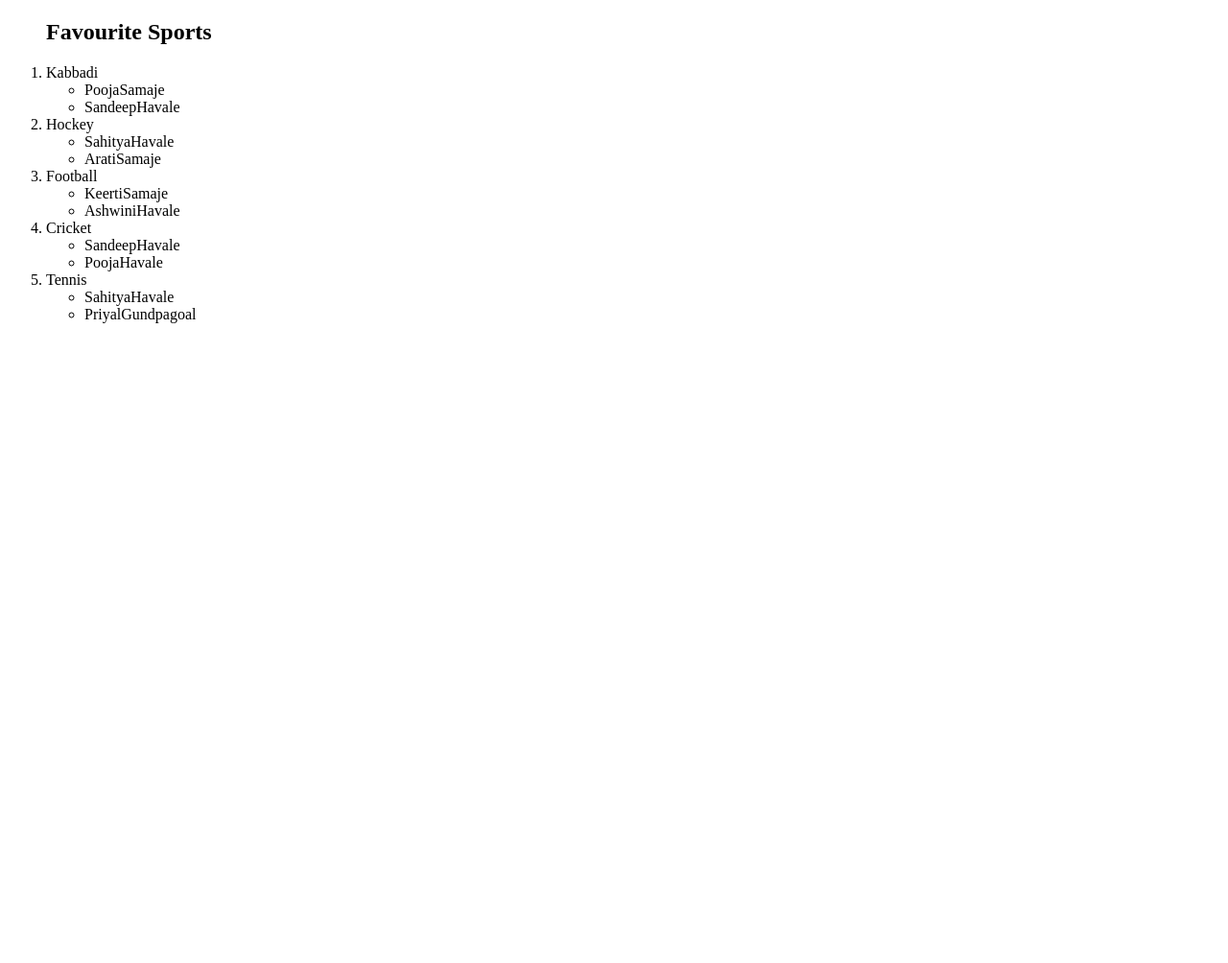
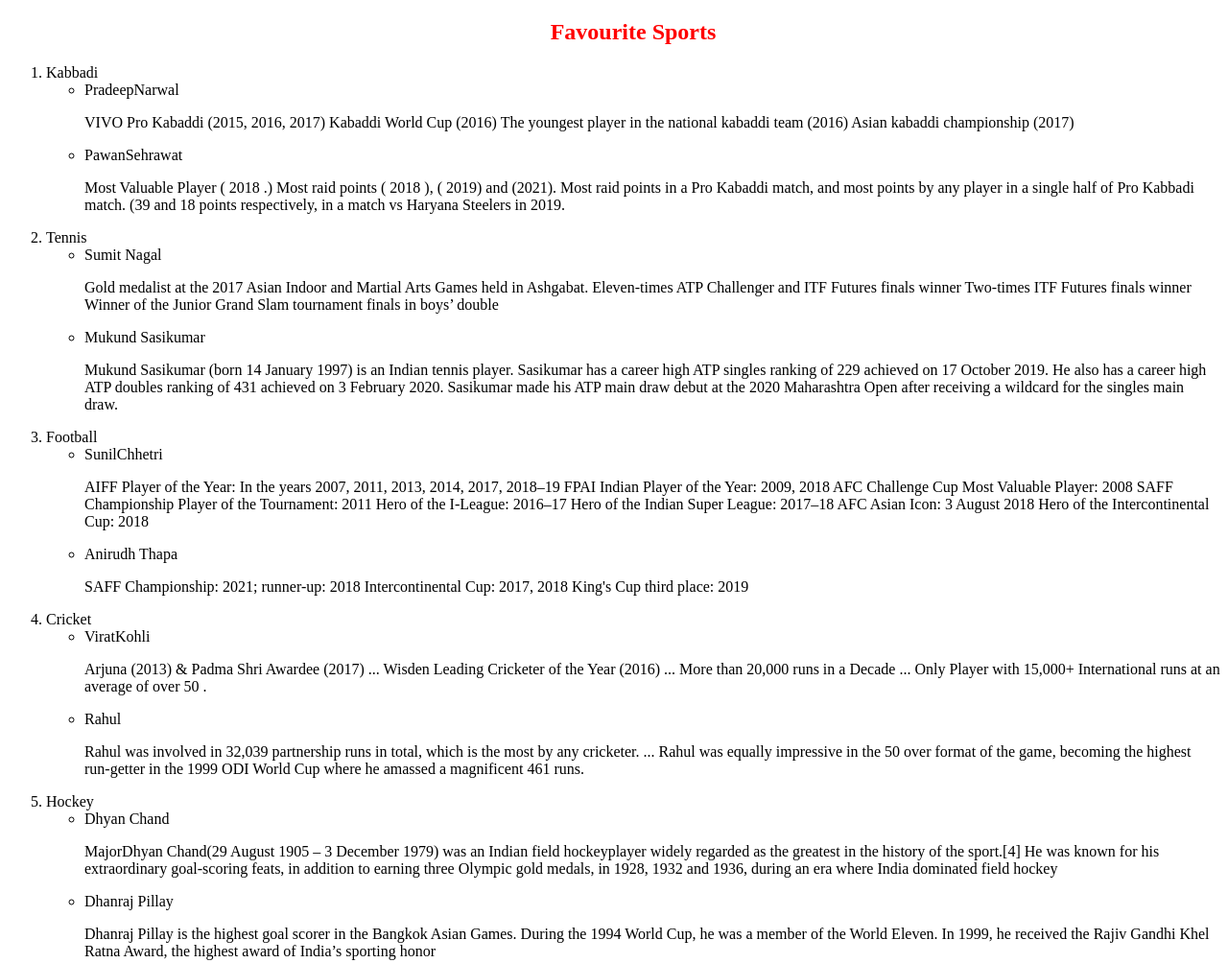
Before and after one commit to PoojaH94/Ass2_Repo, a plain HTML site: page index.html in a window 1280 px wide. Shown: the whole page at 96% size. Before the commit the page ends 800 px from the top, so only its background shows below. Drawn offline with Linux system fonts and the light colour scheme.

Commit message:
Added Players Achivements

```diff
--- a/index.html
+++ b/index.html
@@ -1,6 +1,13 @@
 <!DOCTYPE html>
 <html lang="en">
 <head>
+    <style>
+        h2 {
+            text-align: center;
+            color: red;
+        }
+
+    </style>
     <meta charset="UTF-8">
     <meta http-equiv="X-UA-Compatible" content="IE=edge">
     <meta name="viewport" content="width=device-width, initial-scale=1.0">
@@ -11,28 +18,69 @@
         <h2>Favourite Sports</h2>
     <li>Kabbadi</li>
     <ul>
-        <li>PoojaSamaje</li>
-        <li>SandeepHavale</li>
+        <li>PradeepNarwal</li>
+        <p>
+            VIVO Pro Kabaddi (2015, 2016, 2017)
+            Kabaddi World Cup (2016)
+            The youngest player in the national kabaddi team (2016)
+            Asian kabaddi championship (2017)</p>
+        <li>PawanSehrawat</li>
+        <p>Most Valuable Player ( 2018 .)
+            Most raid points ( 2018 ), ( 2019) and (2021).
+            Most raid points in a Pro Kabaddi match, and most points by any player in a single half of Pro Kabbadi match. (39 and 18 points respectively, in a match vs Haryana Steelers in 2019.
     </ul>
-    <li>Hockey </li>
+    <li>Tennis</li>
     <ul>
-        <li>SahityaHavale</li>
-        <li>AratiSamaje</li>
+        <li>Sumit Nagal</li>
+    <p>Gold medalist at the 2017 Asian Indoor and Martial Arts Games held in Ashgabat.
+        Eleven-times ATP Challenger and ITF Futures finals winner
+        Two-times ITF Futures finals winner
+        Winner of the Junior Grand Slam tournament finals in boys’ double</p>
+    <li>Mukund Sasikumar</li>
+    <p>Mukund Sasikumar (born 14 January 1997) is an Indian tennis player.
+        Sasikumar has a career high ATP singles ranking of 229 achieved on 17 October 2019. He also has a career high ATP doubles ranking of 431 achieved on 3 February 2020.
+        Sasikumar made his ATP main draw debut at the 2020 Maharashtra Open after receiving a wildcard for the singles main draw.</p>
+
     </ul>
     <li>Football</li>
     <ul>
-        <li>KeertiSamaje</li>
-        <li>AshwiniHavale</li>
+    <li>SunilChhetri</li>
+    <p>AIFF Player of the Year: In the years 2007, 2011, 2013, 2014, 2017, 2018–19
+        FPAI Indian Player of the Year: 2009, 2018
+        AFC Challenge Cup Most Valuable Player: 2008
+        SAFF Championship Player of the Tournament: 2011
+        Hero of the I-League: 2016–17
+        Hero of the Indian Super League: 2017–18
+        AFC Asian Icon: 3 August 2018
+        Hero of the Intercontinental Cup: 2018</p>
+    <li>Anirudh Thapa</li>
+    <p>SAFF Championship: 2021; runner-up: 2018
+        Intercontinental Cup: 2017, 2018
+        King's Cup third place: 2019</p>
+
+
     </ul>
+
     <li>Cricket</li>
     <ul>
-       <li>SandeepHavale</li>
-       <li>PoojaHavale</li>
+    <li>ViratKohli</li>
+    <p>Arjuna (2013) & Padma Shri Awardee (2017) ...
+        Wisden Leading Cricketer of the Year (2016) ...
+        More than 20,000 runs in a Decade ...
+        Only Player with 15,000+ International runs at an average of over 50 .</p>
+    <li>Rahul</li>
+    <p>Rahul was involved in 32,039 partnership runs in total, which is the most by any cricketer. ...
+        Rahul was equally impressive in the 50 over format of the game, becoming the highest run-getter in the 1999 ODI World Cup where he amassed a magnificent 461 runs.</p>
+        </ul>
+
+
     </ul>
-    <li>Tennis</li>
+    <li>Hockey</li>
     <ul>
-        <li>SahityaHavale</li>
-        <li>PriyalGundpagoal</li>
+        <li>Dhyan Chand</li>
+    <p>MajorDhyan Chand(29 August 1905 – 3 December 1979) was an Indian field hockeyplayer widely regarded as the greatest in the history of the sport.[4] He was known for his extraordinary goal-scoring feats, in addition to earning three Olympic gold medals, in 1928, 1932 and 1936, during an era where India dominated field hockey</p>
+    <li>Dhanraj Pillay</li>
+    <p>Dhanraj Pillay is the highest goal scorer in the Bangkok Asian Games. During the 1994 World Cup, he was a member of the World Eleven. In 1999, he received the Rajiv Gandhi Khel Ratna Award, the highest award of India’s sporting honor</p>
     </ul>
     </ol>
 </body>
```
